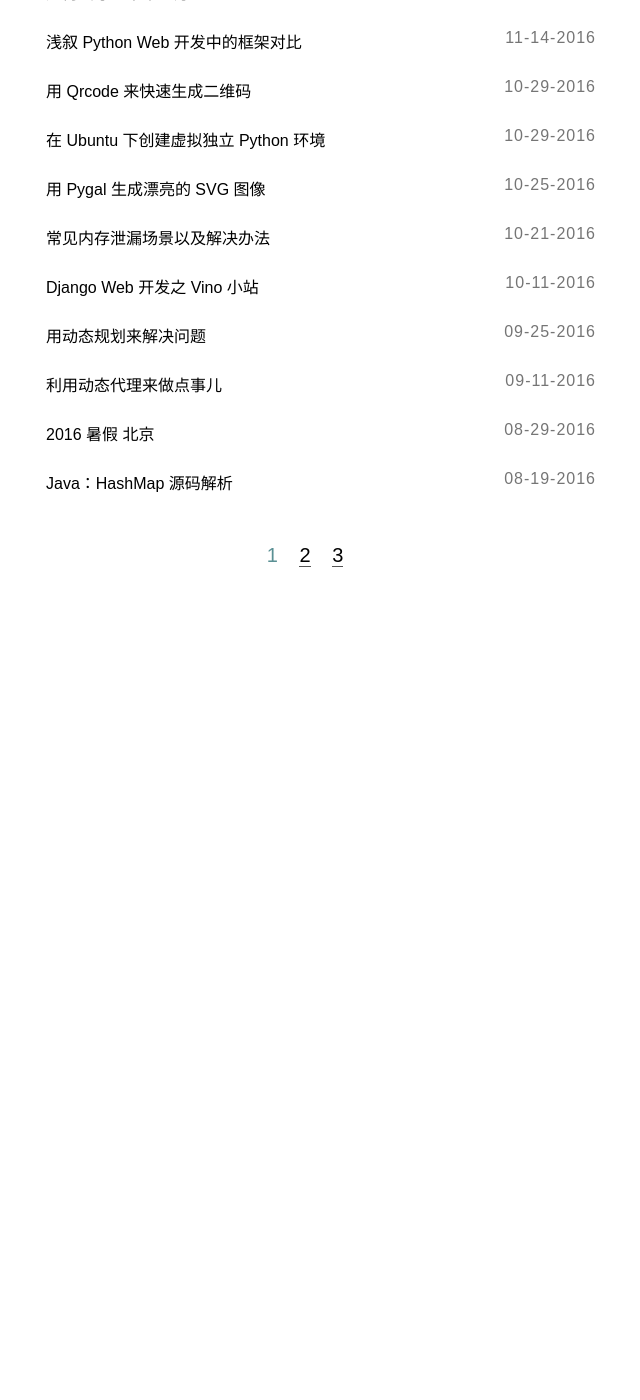
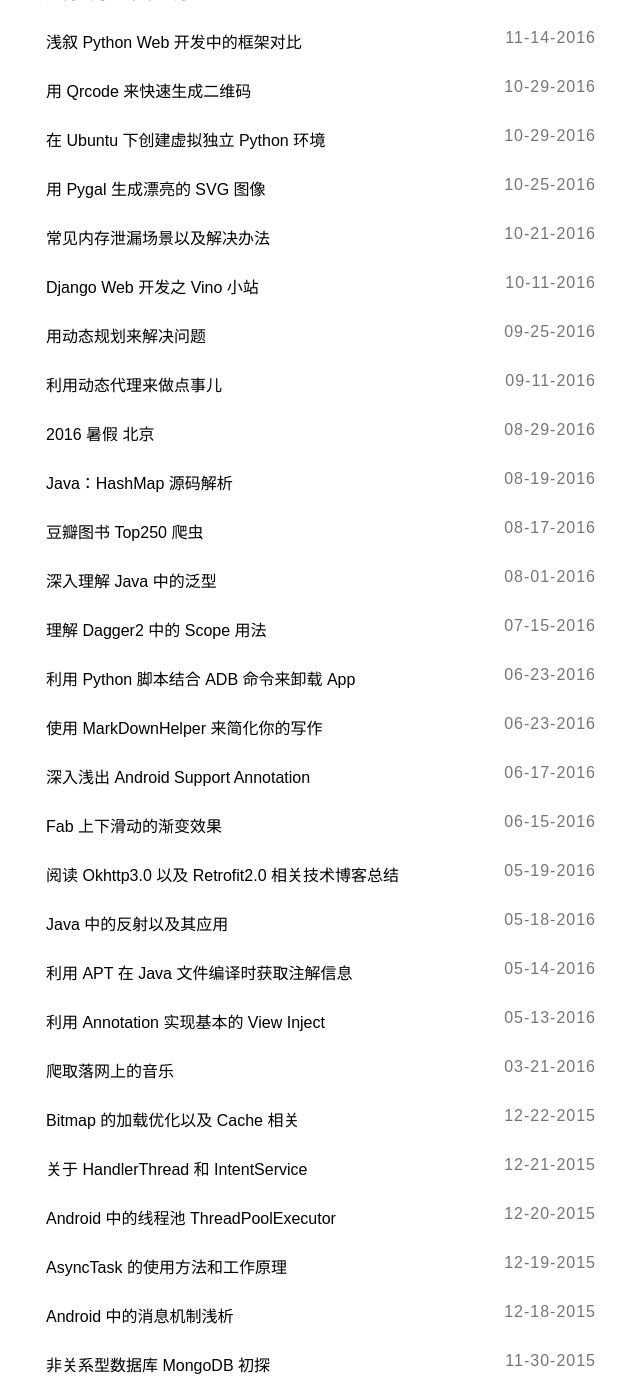
Before and after one commit to wuchangfeng/wuchangfeng.github.io, a Jekyll site: the page built from index.html, in a window 1280 px wide and 1400 px high, scrolled down 611 px. Shown: the whole window, without its empty margins (319-959 px from the left). Built offline with Jekyll 4.4.1, drawn with Linux system fonts in a browser that asks for light colours; some web fonts are replaced; the list of posts is cut into pages by our own code; comment, search, counter and statistics services are not loaded; before the commit the page ends 1241 px from its top, so only the background shows below that; some of the changed text lies outside the part shown.

Commit message:
blog update

````diff
--- a/_config.yml
+++ b/_config.yml
@@ -13,7 +13,7 @@
 timezone:           Asia/Shanghai
 encoding:           UTF-8
 
-paginate: 20
+paginate: 60
 paginate_path: "page:num"
 gems: [jekyll-paginate]
 
--- a/_posts/2016-10-18-okhttp-retrofit.md
+++ b/_posts/2016-10-18-okhttp-retrofit.md
@@ -17,6 +17,16 @@
 阅读以下文章：
 
 [OkHttp3.0](http://www.jianshu.com/p/92a61357164b)
+
+**OkHttp 的优势**
+
+* 支持 HTTP2，而 HTTP2 通过多路复用技术支持在一个单独的 TCP 上进行并发
+* 如果 HTTP2 不可用，连接池复用技术可以降低延时
+* 支持 GZIP，压缩下载体积
+* 响应缓存，可以减少请求次数
+* 会从很多常用的连接问题中自动恢复
+* 如果您的服务器配置了多个IP地址, 当第一个IP连接失败的时候, OkHttp会自动尝试下一个IP
+* OkHttp还处理了代理服务器问题和SSL握手失败问题
 
 **关于复用连接池**
 
--- a/_posts/2017-04-14-for-interview.md
+++ b/_posts/2017-04-14-for-interview.md
@@ -187,7 +187,9 @@
 
   - 哈希因子
   - 自动扩容
-  - 再哈希
+  - 第一次 hash 过程
+  - 第二次哈希
+  - 利用 hash 数值求得数组的索引
 
 - 四种垃圾回收器 http://www.importnew.com/23752.html
 
@@ -206,7 +208,7 @@
   - 从逻辑角度来看，多线程的意义在于一个应用程序中，有多个执行部分可以同时执行。但操作系统并没有将多个线程看做多个独立的应用，来实现进程的调度和管理以及资源分配。**这就是进程和线程的重要区别。**
 
 
-- Java 中声明一个对象的过程 http://www.jianshu.com/p/ebaa1a03c594
+- Java 中声明一个对象的[过程](http://www.jianshu.com/p/ebaa1a03c594)
 
   ```Java
       Dog dog= new Dog()；
@@ -292,7 +294,7 @@
 
     一个事务一旦提交，他对数据库的修改应该永久保存在数据库中。
 
-- Hashset 底层实现原理 http://wiki.jikexueyuan.com/project/java-collection/hashset.html
+- Hashset 底层实现[原理](http://wiki.jikexueyuan.com/project/java-collection/hashset.html)
 
   问题简化一点就是如何确保元素不重复？
 
@@ -314,7 +316,7 @@
   ![](http://ww1.sinaimg.cn/large/b10d1ea5ly1femil6qakzj20dy0ext9l.jpg)
 
 
-- 路由框架支持热修复跳转吗？组件化、模块化开发 具体参考这篇文章 http://www.zhimengzhe.com/Androidkaifa/208300.html
+- 路由框架支持热修复跳转吗？组件化、模块化开发 具体参考这篇[文章](http://www.zhimengzhe.com/Androidkaifa/208300.html)
 
   Android系统已经给我们提供了api来做页面跳转，比如`startActivity`，为什么还需要路由框架呢？我们来简单分析下路由框架存在的意义：在一些复杂的业务场景下（比如电商），灵活性比较强，很多功能都是运营人员动态配置的，比如下发一个活动页面，我们事先并不知道具体的目标页面，但如果事先做了约定，提前做好页面映射，便可以自由配置。随着业务量的增长，客户端必然随之膨胀，开发人员的工作量越来越大，比如64K问题，比如协作开发问题。App一般都会走向组件化、插件化的道路，而组件化、插件化的前提就是解耦，那么我们首先要做的就是解耦页面之间的依赖关系。简化代码。数行跳转代码精简成一行代码。
 
@@ -381,13 +383,15 @@
 
   直接继承自 AbsoluteLayout  。JavaScript在WebView中默认情况下是被禁用的。你可以通过附加在WebView上的WebSettings启用它。即使用getSettings()获取WebSettings，然后启用使用setJavaScriptEnabled()方法启用JavaScript。核心的是实现一个 JavacalHtml 方法。当你的WebView重载URL加载的时，WebView会自动累加访问过的网页的历史记录。您可以通过goBack()和 goForward()方法向后、向前浏览。WebViewClient就是帮助WebView处理各种通知、请求事件的。打开网页时不调用系统浏览器， 而是在本WebView中显示。
 
-- Android 开发插件化技术主要三个流派 http://www.infoq.com/cn/articles/android-plug-ins-from-entry-to-give-up
+- Android 开发插件化技术主要[三个流派](http://www.infoq.com/cn/articles/android-plug-ins-from-entry-to-give-up)
 
   - 第一种是动态替换，也就是Hook。可以在不同层次进行Hook，从而动态替换也细分为若干小流派。可以直接在Activity里做Hook，重写getAsset的几个方法，从而使用自己的ResourceManager和AssetPath；也可以在更抽象的层面，也就是在startActivity方法的位置做Hook，涉及的类包括ActivityThread、Instrumentation等；最高层次则是在AMS上做修改，也就是张勇的解决方案，这里需要修改的类非常多，AMS、PMS等都需要改动。总之，在越抽象的层次上做Hook，需要做的改动就越大，但好处就是更加灵活了。没有哪一个方法更好，一切看你自己的选择。
   - 第二种是静态代理，这是任玉刚的框架采取的思路。写一个PluginActivity继承自Activity基类，把Activity基类里面涉及生命周期的方法全都重写一遍，插件中的Activity是没有生命周期的，所以要让插件中的Activity都继承自PluginActivity，这样就有生命周期了。这里主要涉及三个点：1：资源的访问  2：Activity 生命周期的管理 3：插件 ClassLoader 的管理[即管理各个插件的 DexclassLoader]
   - 第三种是Dex合并，Dex合并就是Android热修复的思想。刚才说到了两个项目——AndFix和Nuwa，它们的思想是相同的。原生Apk自带的Dex是通过PathClassLoader来加载的，而插件Dex则是通过DexClassLoader来加载的。但有一个顺序问题，是由Davlik的机制决定的，如果宿主Dex和插件Dex都有一个相同命名空间的类的方法，那么先加载哪个Dex，哪个Dex中的这个类的方法将会占山为王，后面其他同名方法都替换了。所以，AndFix热修复就是优先加载插件包中的Dex，从而实现热修复。由于热修复的插件包通常只包括一个类的方法，体量很小，和正常的插件不是一个数量级的，所以只称为热修复补丁包，而不是插件。
 
 - 对于享元模式的理解？能够带来什么好处？
+
+  简单理解就是对象池，线程池的表现，对于其带来的好处也很容易理解。
 
 - 责任链模式在 Android 源码中的实现
 
@@ -461,16 +465,38 @@
   * 同步共享方面: Java中的synchronized是一个保留字,它依靠JVM的锁机制来实现临界区的函数或者变量的访问中的原子性.在同步机制中,通过对象的锁机制保证同一时间只有一个线程访问变量.此时,被用作“锁机制”的变量是多个线程共享的；而ThreadLocal会为每一个线程维护一个和该线程绑定的变量的副本，从而隔离了多个线程的数据，每一个线程都拥有自己的变量副本，从而也就没有必要对该变量进行同步了。
   * 使用场合同步机制是为了同步多个线程对相同资源的并发访问，是为了多个线程之间进行通信的有效方式。而ThreadLocal是隔离多个线程的数据共享，从根本上就不在多个线程之间共享资源（变量），这样当然不需要对多个线程进行同步了。所以，如果你需要进行多个线程之间进行通信，则使用同步机制。如果需要隔离多个线程之间的共享冲突，可以使用ThreadLocal。
 
-- 利用阻塞队列实现生产者消费者模式 http://www.cnblogs.com/tonyspark/p/3722013.html
+- 利用阻塞队列实现生产者消费者模式
+
+  http://www.cnblogs.com/tonyspark/p/3722013.html
 
 - 讲解堆排序最好的文章 http://vickyqi.com/2015/08/14/%E6%8E%92%E5%BA%8F%E7%AE%97%E6%B3%95%E7%B3%BB%E5%88%97%E2%80%94%E2%80%94%E5%A0%86%E6%8E%92%E5%BA%8F/
 
 - 热补丁修复技术介绍 qq 空间的 https://mp.weixin.qq.com/s?__biz=MzI1MTA1MzM2Nw==&mid=400118620&idx=1&sn=b4fdd5055731290eef12ad0d17f39d4a
   注意问题就是在拆分 dex 的时候，有关联的两个类不在同一个 dex 中，存在一个 dex 校验问题，我们如何解决？解决这个校验问题，就要弄清楚校验过程出现在什么步骤。
 
-- 非常全面的各大热修复技术的比较 https://zhuanlan.zhihu.com/p/25863920
+- 非常全面的各大热修复技术的[比较]( https://zhuanlan.zhihu.com/p/25863920)
 
-- Binder 机制的讲解  http://www.jianshu.com/p/af2993526daf
+- [极力推荐-Binder 机制的讲解]( http://www.jianshu.com/p/af2993526daf)
+
+  ![](http://ww1.sinaimg.cn/large/b10d1ea5ly1fevo2lirnpj20ix0dhglu.jpg)
+
+  假设Client进程想要调用Server进程的`object`对象的一个方法`add`;对于这个跨进程通信过程，我们来看看Binder机制是如何做的。首先，Server进程要向SM注册；告诉自己是谁，自己有什么能力；在这个场景就是Server告诉SM，它叫`zhangsan`，它有一个`object`对象，可以执行`add` 操作；于是SM建立了一张表：`zhangsan`这个名字对应进程Server;
+
+  然后Client向SM查询：我需要联系一个名字叫做`zhangsan`的进程里面的`object`对象；这时候关键来了：进程之间通信的数据都会经过运行在内核空间里面的驱动，驱动在数据流过的时候做了一点手脚，它并不会给Client进程返回一个真正的`object`对象，而是返回一个看起来跟`object`一模一样的代理对象`objectProxy`，这个`objectProxy`也有一个`add`方法，但是这个`add`方法没有Server进程里面`object`对象的`add`方法那个能力；`objectProxy`的`add`只是一个傀儡，它唯一做的事情就是把参数包装然后交给驱动。(这里我们简化了SM的流程，见下文)
+
+  但是Client进程并不知道驱动返回给它的对象动过手脚，毕竟伪装的太像了，如假包换。Client开开心心地拿着`objectProxy`对象然后调用`add`方法；我们说过，这个`add`什么也不做，直接把参数做一些包装然后直接转发给Binder驱动。
+
+  驱动收到这个消息，发现是这个`objectProxy`；一查表就明白了：我之前用`objectProxy`替换了`object`发送给Client了，它真正应该要访问的是`object`对象的`add`方法；于是Binder驱动通知Server进程，*调用你的object对象的add方法，然后把结果发给我*，Sever进程收到这个消息，照做之后将结果返回驱动，驱动然后把结果返回给`Client`进程；于是整个过程就完成了。
+
+  由于驱动返回的`objectProxy`与Server进程里面原始的`object`是如此相似，给人感觉好像是**直接把Server进程里面的对象object传递到了Client进程**；因此，我们可以说**Binder对象是可以进行跨进程传递的对象**
+
+  但事实上我们知道，Binder跨进程传输并不是真的把一个对象传输到了另外一个进程；传输过程好像是Binder跨进程穿越的时候，它在一个进程留下了一个真身，在另外一个进程幻化出一个影子（这个影子可以很多个）；Client进程的操作其实是对于影子的操作，影子利用Binder驱动最终让真身完成操作。
+
+  一句话总结就是：**Client进程只不过是持有了Server端的代理；代理对象协助驱动完成了跨进程通信。**
+
+  另外下图是 Binder 的C/S 实现机制。在Android开发中，我们大量使用到了系统Service，比如媒体播放、各种传感器以及WindowManagerService等等等等（太多了~）。那么Android是怎么管理这些服务，并且让用户跨进程调用这些服务呢？首先我们看看调用系统服务的过程。在Android开机启动过程中，Android会初始化系统的各种Service，并将这些Service向ServiceManager注册（即让ServiceManager管理）。客户端想要得到具体的Service直接向ServiceManager要即可。客户端首先向ServiceManager查询得到具体的Service引用，然后通过这个引用向具体的服务端发送请求，服务端执行完成后就返回
+
+  ![](http://ww1.sinaimg.cn/large/b10d1ea5ly1fevo6xcz08j20bs07cdfw.jpg)
 
 - Android 中消息机制浅析
 
@@ -522,6 +548,9 @@
 
 - 四种 Activity 启动模式的应用场景
 
+  * 标准启动模式
+
+
   * SingleTop
 
     应用场景：网易新闻。 假设主界面为 MainActivity，显示新闻的界面是 DetailActivity，显然显示任何一条新闻都会使用 DetailActivity，即把新闻内容通过 Intent 传给 DetailActivity 就可以了。 假设你正在看新闻1(即在 DetailActivity)，此时手机收到服务器的推送：收到一条通知(新闻2)，点击通知就会跳转到 DetailActivity 并显示新闻2，当你点击通知时，因为目前栈顶的 Activity 就是 DetailActivity，因此这里就是使用 SingleTop 的地方，即点击通知后以 SingleTop 加载模式打开 DetailActivity 并显示新闻2，因此新闻1的 DetailActivity 就被覆盖掉了。 此后你点击返回键会回到主界面。
````
Also changed, not shown: other parts of _posts/2017-04-14-for-interview.md (+3 -3 lines).
